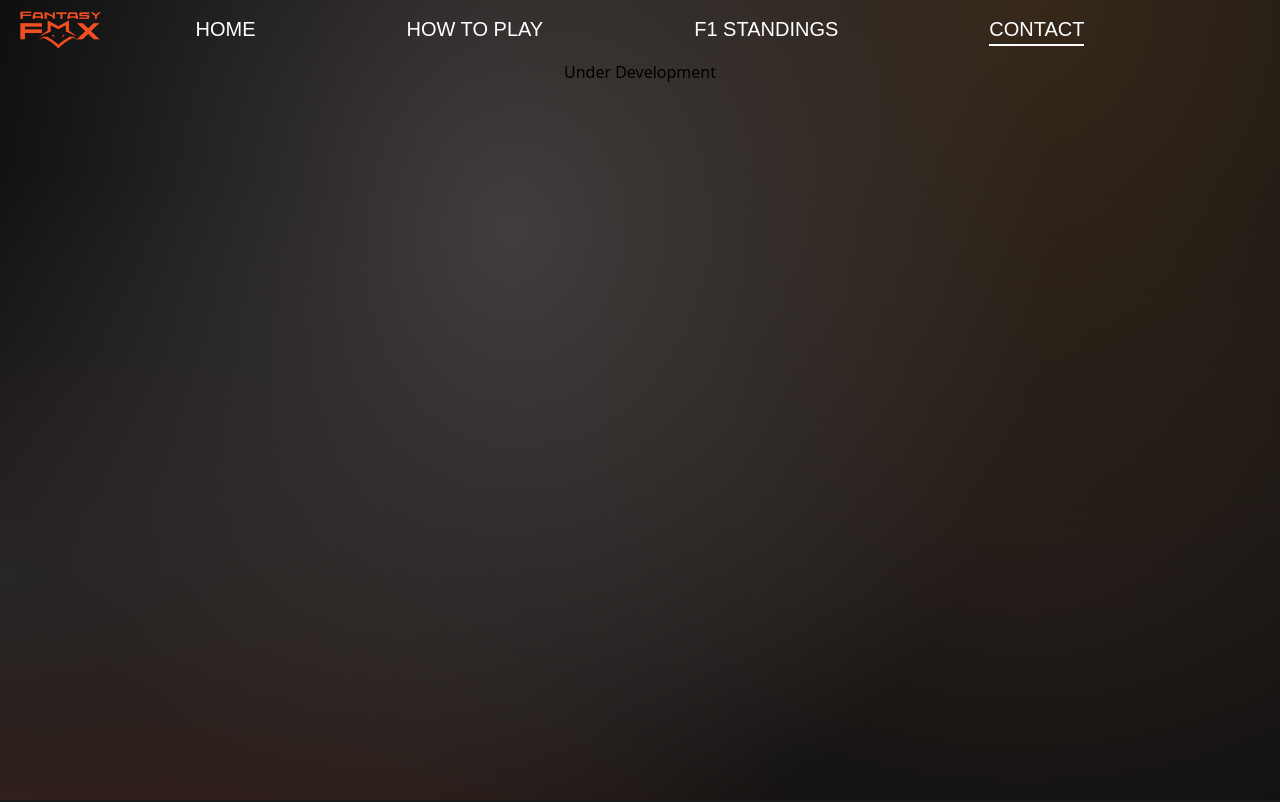
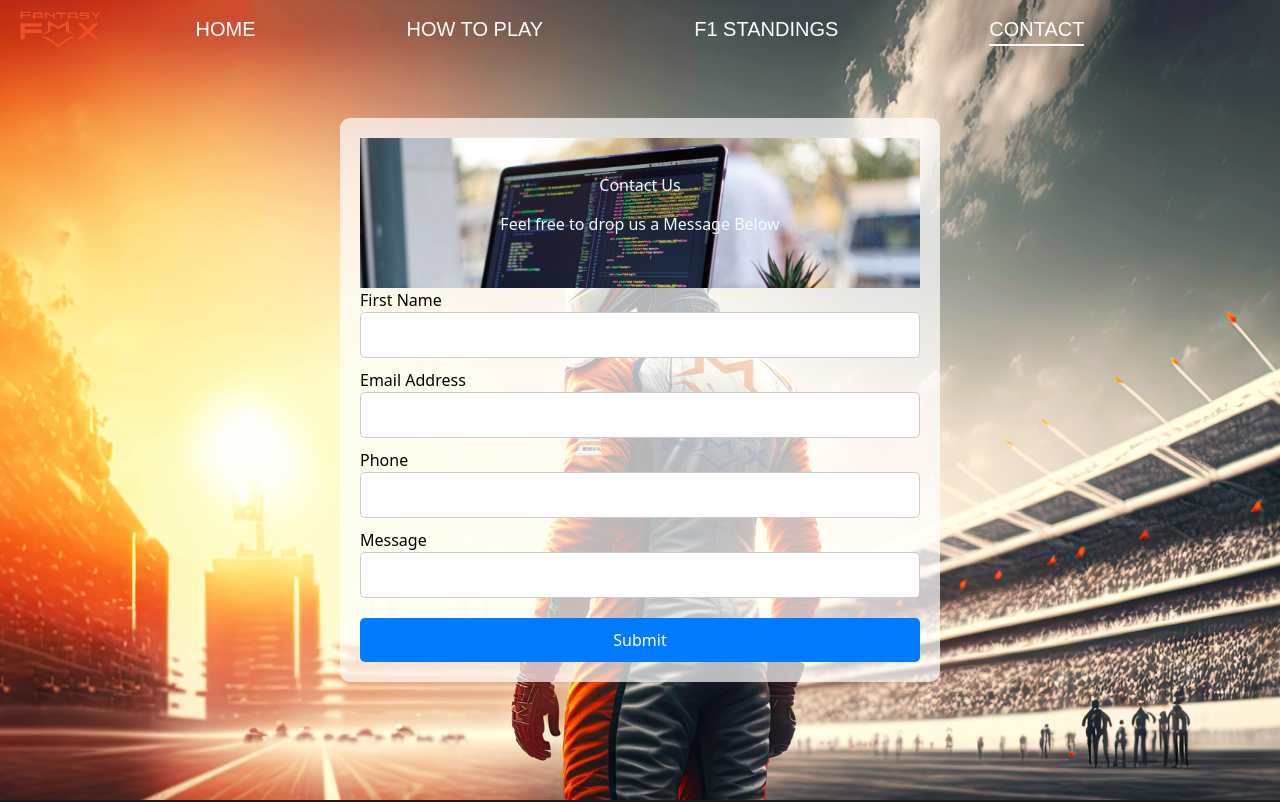
Before and after one commit to slycadelic/fantasy-fox-landing-page, a Next.js app: page /Contact in a window 1280 px wide. Shown: the top 802 px of the page. Built offline with nearby package versions, Linux system fonts and the light colour scheme; a web font is replaced by a local one.

Commit message:
Created Contact Page using Formik

```diff
--- a/app/Contact/page.js
+++ b/app/Contact/page.js
@@ -1,11 +1,72 @@
-import React from 'react'
+'use client'
+
+import React from 'react';
+import { useFormik } from 'formik';
 
 const page = () => {
-    return (
-        <div className='mainContainer'>
-            Under Development
+  const formik = useFormik({
+    initialValues: {
+      firstName: '',
+      email: '',
+      phone: '',
+      message: '', // Changed to lowercase for consistency
+    },
+    onSubmit: values => {
+      alert(JSON.stringify(values, null, 2));
+    },
+  });
+
+  return (
+    <div className='mainContainer' style={{ backgroundImage: "url('Banner.jpg')" }}>
+      <div className='contactForm'>
+        <div className='heading' style={{ backgroundImage: "url('Programming.jpg')",
+    backgroundRepeat: 'no-repeat',
+    backgroundSize: 'cover',
+    width: '100'
+    }}>
+          <h1>Contact Us</h1>
+          <p>Feel free to drop us a Message Below</p>
         </div>
-    )
-}
+        <div className='form'>
+          <form onSubmit={formik.handleSubmit}>
+            <label htmlFor='firstName'>First Name</label>
+            <input
+              id='firstName'
+              name='firstName'
+              type='text'
+              onChange={formik.handleChange}
+              value={formik.values.firstName}
+            />
+            <label htmlFor='email'>Email Address</label>
+            <input
+              id='email'
+              name='email'
+              type='email'
+              onChange={formik.handleChange}
+              value={formik.values.email}
+            />
+            <label htmlFor='phone'>Phone</label>
+            <input
+              id='phone'
+              name='phone'
+              type='tel'
+              onChange={formik.handleChange}
+              value={formik.values.phone}
+            />
+            <label htmlFor='message'>Message</label>
+            <input
+              id='message'
+              name='message'
+              type='text'
+              onChange={formik.handleChange}
+              value={formik.values.message}
+            />
+            <button type='submit'>Submit</button>
+          </form>
+        </div>
+      </div>
+    </div>
+  );
+};
 
-export default page
+export default page;
--- a/app/globals.css
+++ b/app/globals.css
@@ -49,10 +49,62 @@
         radial-gradient(at 0% 100%, hsla(16, 68%, 20%, 1) 0px, transparent 50%);
 }
 
-.mainContainer
-{
+/* Basic styling for the Contact */
+.mainContainer {
+    background-size: cover;
+    background-position: center;
     min-height: 100vh;
     display: flex;
     justify-content: center;
-    padding-top: 60px;
+    align-items: center;
+  }
+
+  .contactForm {
+    max-width: 600px; /* Adjust max-width as needed */
+    margin: 0 auto;
+    padding: 20px;
+    background-color: rgba(255, 255, 255, 0.7); /* Example background color for content */
+    border-radius: 10px;
+  }
+
+  .heading {
+    text-align: center;
+    padding: 20px;
+    height: 150px;
+
+  }
+
+  .heading>h1,
+  .heading>p {
+    color: azure;
+    margin-top: 15px;
+    justify-content: center;
+  }
+
+  .form {
+    display: flex;
+    flex-direction: column;
+
+  }
+
+
+  input[type='text'],
+input[type='email'],
+input[type='tel'] {
+  width: 100%;
+  padding: 10px;
+  margin-bottom: 10px;
+  border: 1px solid #ccc;
+  border-radius: 5px;
 }
+
+button[type='submit'] {
+  width: 100%;
+  padding: 10px;
+  margin-top: 10px;
+  border: none;
+  border-radius: 5px;
+  background-color: #007bff; /* Example button color */
+  color: white;
+  cursor: pointer;
+}
--- a/app/layout.js
+++ b/app/layout.js
@@ -16,6 +16,7 @@ export default function RootLayout({ children }) {
             <body className={[inter.className, ' layoutBG']}>
                 <Header />
                 <main>
+
                     {children}
                 </main>
                 <Footer />
--- a/package.json
+++ b/package.json
@@ -13,6 +13,7 @@
     "@fortawesome/free-brands-svg-icons": "^6.5.1",
     "@fortawesome/free-solid-svg-icons": "^6.5.1",
     "@fortawesome/react-fontawesome": "^0.2.0",
+    "formik": "^2.4.5",
     "framer-motion": "^10.17.6",
     "next": "14.0.4",
     "react": "^18",
```
Also changed, not shown: public/Programming.jpg (added), 1 other file (tests, documents, lock files or other folders).
